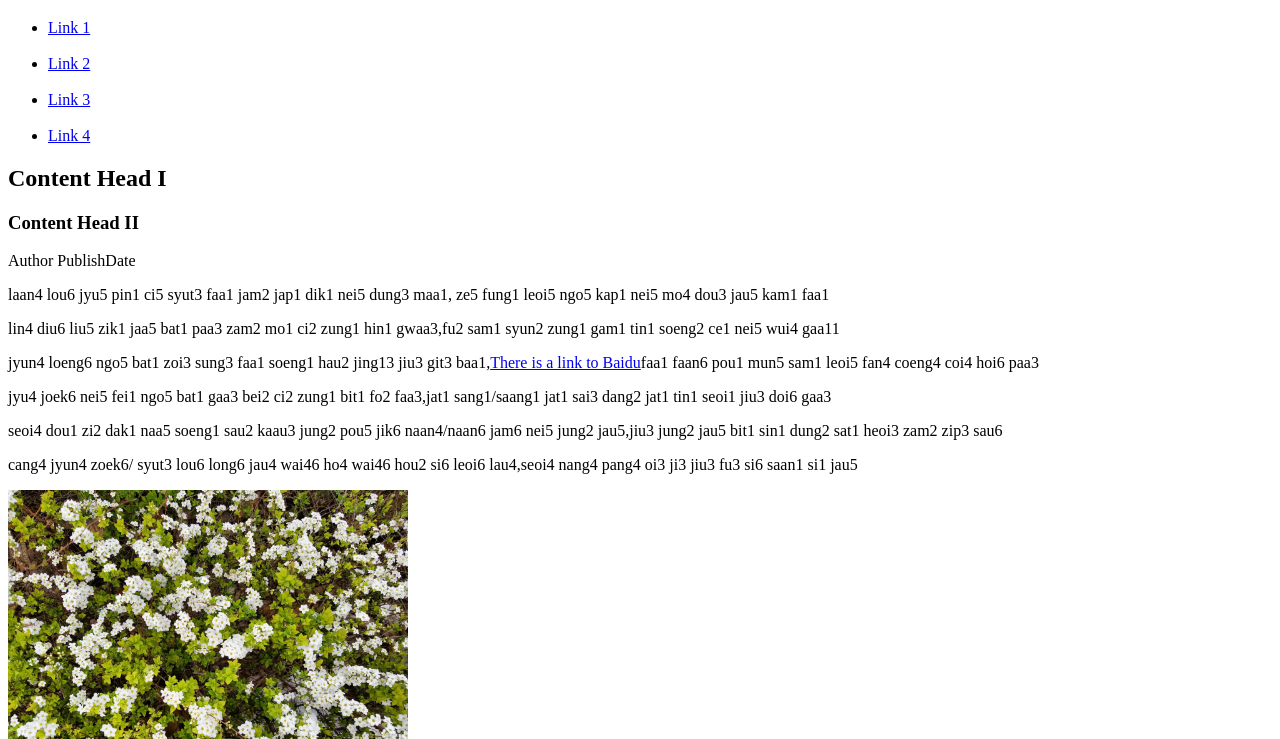
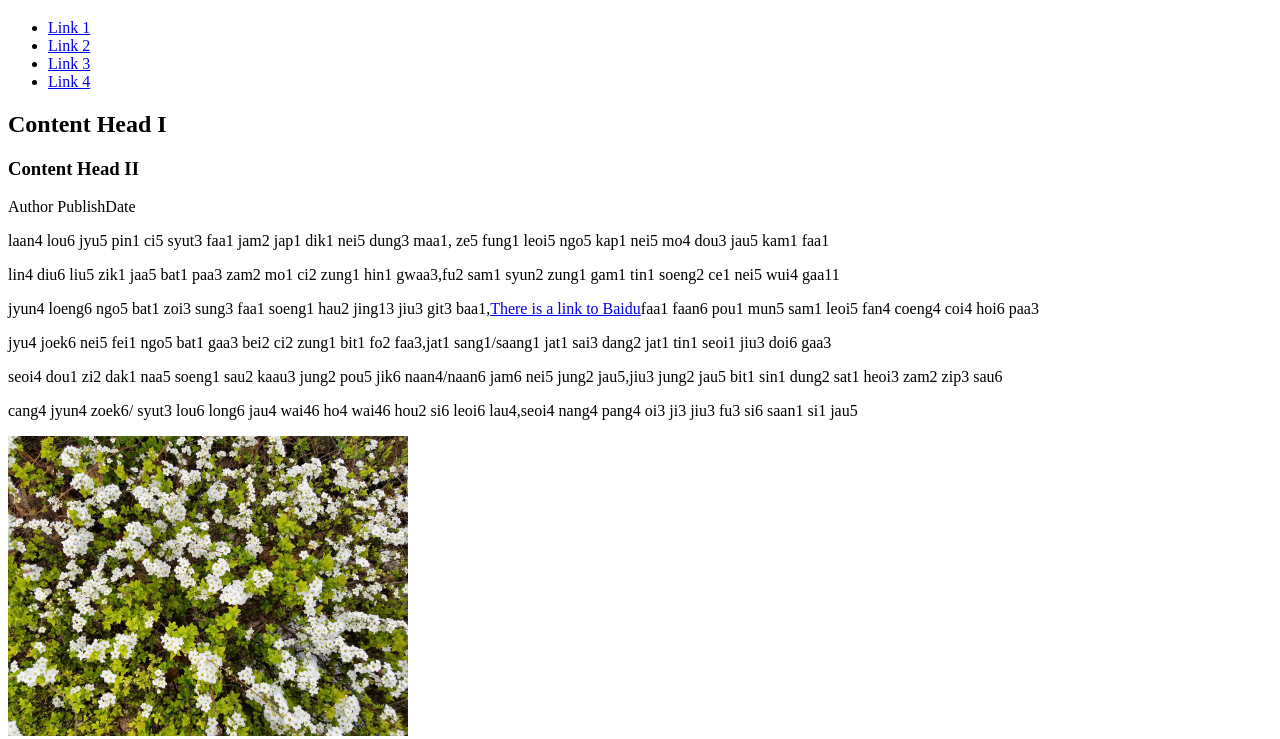
Before and after one commit to yiliashaw/baidu-ife, a plain HTML site: page task01/index.html in a window 1280 px wide. Shown: the part 61-800 px from the top of the page. Drawn offline with Linux system fonts and the light colour scheme.

Commit message:
delete br/

```diff
--- a/task01/index.html
+++ b/task01/index.html
@@ -8,9 +8,9 @@
 	<header id="header">
 	    <h1>Website Head I</h1>
 	    <ul>
-	    	<li><a href="#a1">Link 1</a></li><br/>
-			<li><a href="#a2">Link 2</a></li><br/>
-			<li><a href="#a3">Link 3</a></li><br/>
+	    	<li><a href="#a1">Link 1</a></li>
+			<li><a href="#a2">Link 2</a></li>
+			<li><a href="#a3">Link 3</a></li>
 			<li><a href="#a4">Link 4</a></li>
 	    </ul>
 
```
